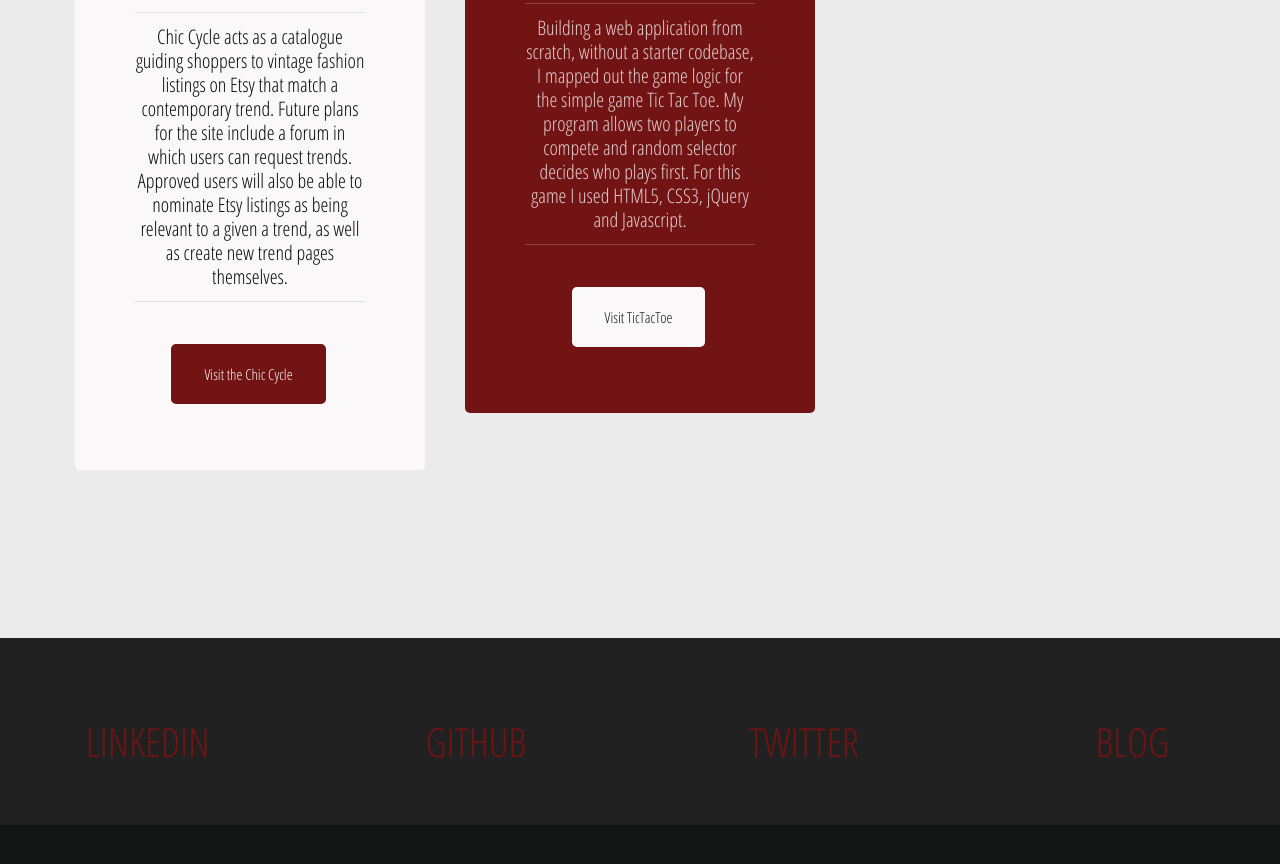
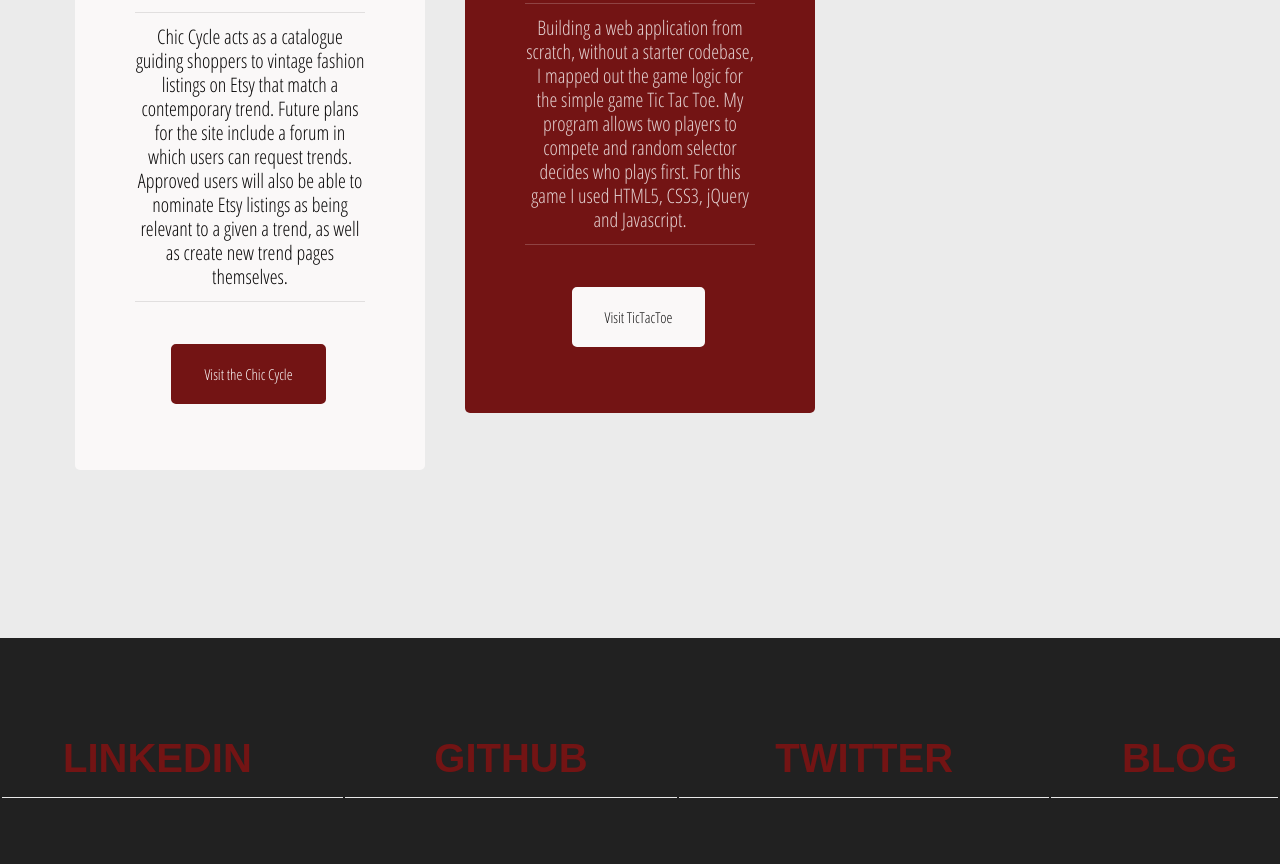
Before and after one commit to a-rutnam/ar-web-dev, a plain HTML site: page index.html in a window 1280 px wide. Shown: the part 2955-3819 px from the top of the page. Before the commit the page ends 3780 px from the top, so only its background shows below. Drawn offline with Linux system fonts and the light colour scheme.

Commit message:
footer again removed responsive

```diff
--- a/css/main.css
+++ b/css/main.css
@@ -11,62 +11,8 @@ footer h1 {
   text-align: center;
 }
 
-/* 1 column: 320px */
-.autowide {
-  margin: 0 auto;
-	width: 40%;
-}
-.autowide img {
-  float: left;
-  margin: 0 .75rem 0 0;
-}
-.autowide .module {
-
-  margin-bottom: 1rem;
-}
-.autowide .module p {
-  padding: .25rem .75rem;
-}
-
-/* 2 columns: 600px */
-@media only screen and (min-width: 600px) {
-  .autowide .module {
-		float: left;
-		margin-right: 2.564102564102564%;
-		width: 48.717948717948715%;
-	}
-	.autowide .module:nth-child(2n+0) {
-		margin-right: 0;
-	}
-}
-
-/* 3 columns: 768px */
-@media only screen and (min-width: 768px) {
-  .autowide .module {
-		width: 31.623931623931625%;
-	}
-	.autowide .module:nth-child(2n+0) {
-		margin-right: 2.564102564102564%;
-	}
-	.autowide .module:nth-child(3n+0) {
-		margin-right: 0;
-	}
-}
-
-/* 4 columns: 992px and up */
-@media only screen and (min-width: 992px) {
-  .autowide .module {
-		width: 23.076923076923077%;
-	}
-	.autowide .module:nth-child(3n+0) {
-		margin-right: 2.564102564102564%;
-	}
-	.autowide .module:nth-child(4n+0) {
-		margin-right: 0;
-	}
-}
-
-footer .links {
+
+footer .links a{
     margin: auto auto 10px auto;
     display: inline-block;
     width: 100%;
--- a/index.html
+++ b/index.html
@@ -264,26 +264,24 @@
 
      <!-- footer
      ================================================== -->
- <section id="contact">
+
      <footer>
 
 
-         <div class="autowide links">
-         	<div class="module">
-            <a href="https://www.linkedin.com/in/anusha-rutnam/" target="_blank">LINKEDIN</a>
-         	</div>
-         	<div class="module">
-         		<a href="https://github.com/a-rutnam"target="_blank">GITHUB</a>
-         	</div>
-         	<div class="module">
-         	<a href="https://twitter.com/PavementFrippet"target="_blank">TWITTER</a>
-         	</div>
-         	<div class="module">
-            <a href="http://pavement-frippery.blogspot.com/"target="_blank">BLOG</a>
-         	</div>
-         </div>
 
 
+         <table class="links">
+           <tr>
+             <th>
+               <a href="https://www.linkedin.com/in/anusha-rutnam/" target="_blank">LINKEDIN</a></th>
+             <th>
+               <a href="https://github.com/a-rutnam"target="_blank">GITHUB</a></th>
+             <th>
+               <a href="https://twitter.com/PavementFrippet"target="_blank">TWITTER</a></th>
+             <th>
+               <a href="http://pavement-frippery.blogspot.com/"target="_blank">BLOG</a></th>
+           </tr>
+         </table>
 
 
 
@@ -293,7 +291,7 @@
      <div id="preloader">
      	<div id="loader"></div>
      </div>
-</section>
+
      <!-- Java Script
      ================================================== -->
      <script src="js/jquery-2.1.3.min.js"></script>
```
